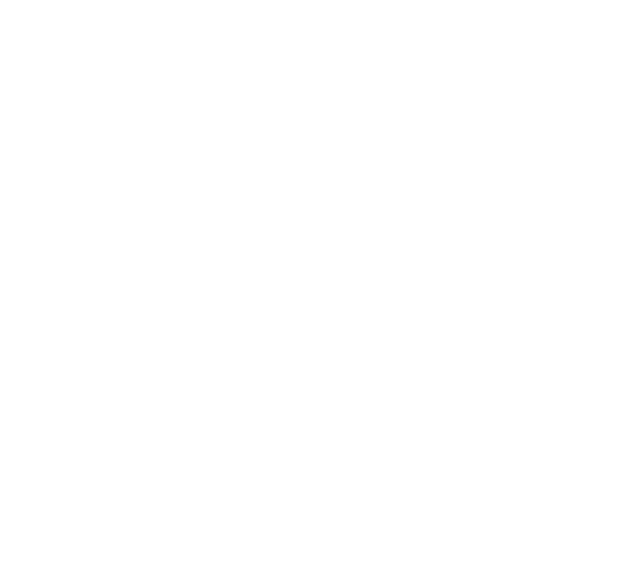
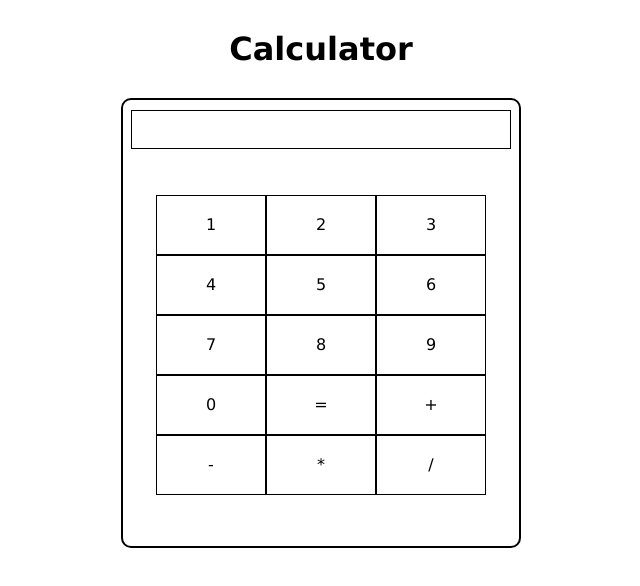
Before and after one commit to thirdellipse/calculator, a plain HTML site: page index.html in a window 1280 px wide. Shown: the whole page, without its empty margins (319-959 px from the left). Drawn offline with Linux system fonts and the light colour scheme.

Commit message:
Create calculator skeleton

```diff
--- a/index.html
+++ b/index.html
@@ -8,6 +8,26 @@
     <script defer src="./script.js"></script>
 </head>
 <body>
-
+    <h1>Calculator</h1>
+    <div id="calculator">
+        <div id="display"></div>
+        <div id="buttons">
+            <div class="button">1</div>
+            <div class="button">2</div>
+            <div class="button">3</div>
+            <div class="button">4</div>
+            <div class="button">5</div>
+            <div class="button">6</div>
+            <div class="button">7</div>
+            <div class="button">8</div>
+            <div class="button">9</div>
+            <div class="button">0</div>
+            <div class="button">=</div>
+            <div class="button">+</div>
+            <div class="button">-</div>
+            <div class="button">*</div>
+            <div class="button">/</div>
+        </div>
+    </div>
 </body>
 </html>
--- a/styles.css
+++ b/styles.css
@@ -2,4 +2,52 @@
     margin: 0;
     padding: 0;
     box-sizing: border-box;
+    font-family: 'Lucida Sans', 'Lucida Sans Regular', 'Lucida Grande', 'Lucida Sans Unicode', Geneva, Verdana, sans-serif;
 }
+
+h1 {
+    text-align: center;
+    margin: 30px;
+}
+
+#calculator {
+    width: 400px;
+    height: 450px;
+    border: 2px solid black;
+    border-radius: 10px;
+    margin: 20px auto;
+    padding: 10px;
+    display: flex;
+    flex-direction: column;
+    gap: 5px;
+    justify-content: center;
+    align-items: center;
+}
+
+#calculator > #display {
+    border: 1px solid black;
+    width: 380px;
+    height: 40px;
+    padding: 2px 5px;
+    display: flex;
+    align-items: center;
+}
+
+#calculator > #buttons {
+    width: 380px;
+    height: 400px;
+    display: flex;
+    justify-content: center;
+    align-items: center;
+    align-content: center;
+    flex-wrap: wrap;
+}
+
+.button {
+    width: 110px;
+    height: 60px;
+    border: 1px solid black;
+    display: flex;
+    justify-content: center;
+    align-items: center;
+}
```
